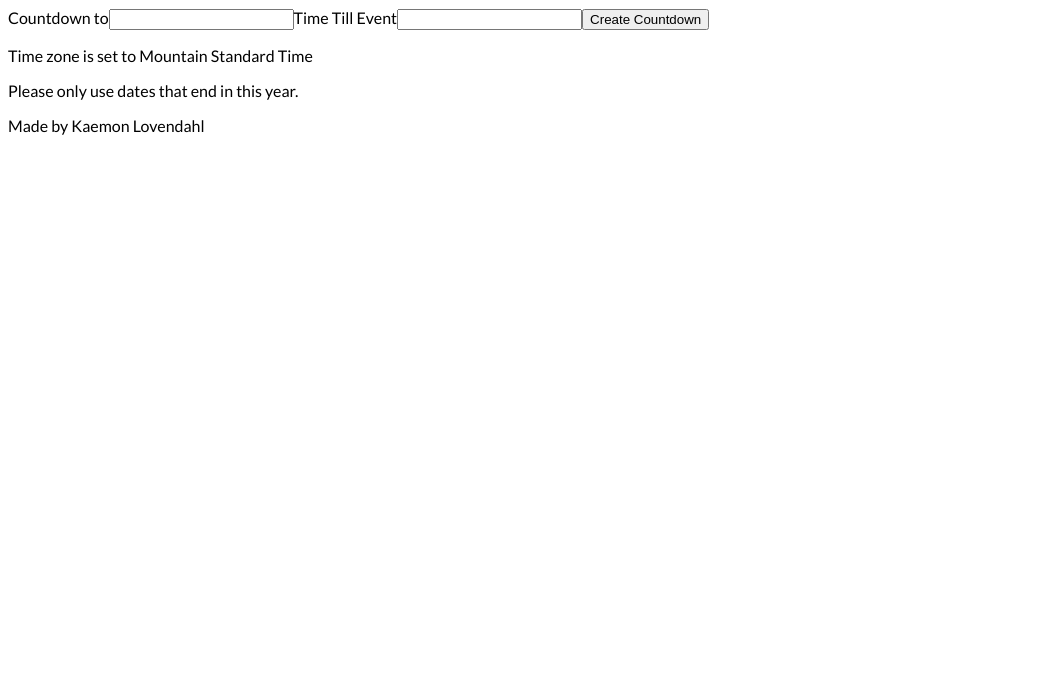
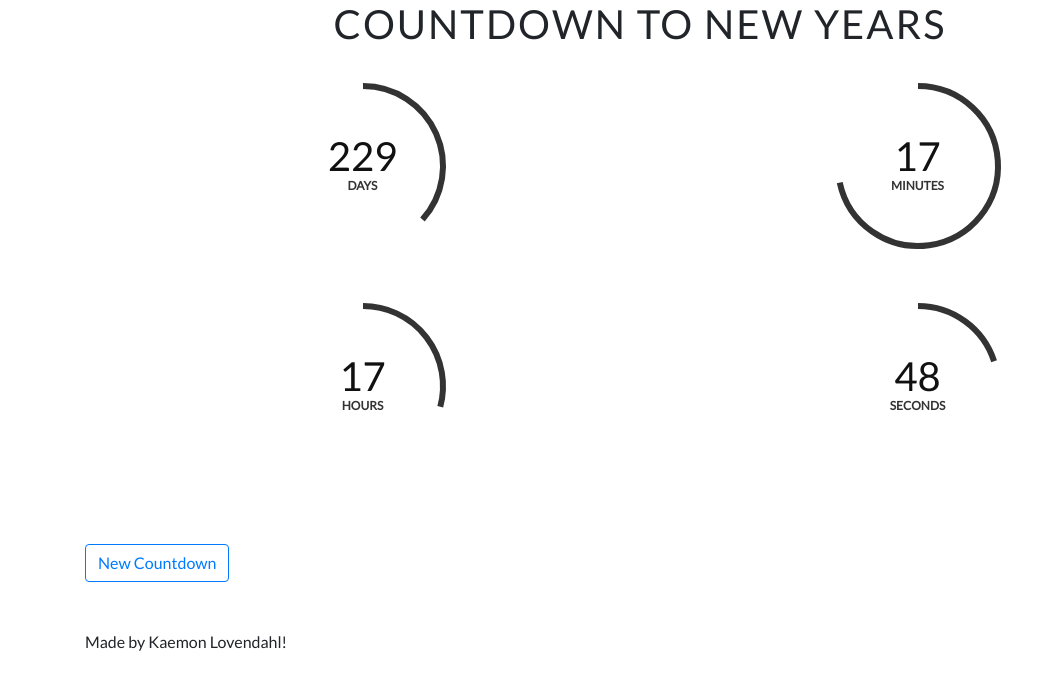
Before and after one commit to KaemonIsland/countdown-timer, a React (Create React App) app: page / in a window 1280 px wide. Shown: the top 688 px of the page, without its empty margins (0-1056 px from the left). Built offline with nearby package versions, Linux system fonts and the light colour scheme.

Commit message:
added formatting for Form, and for countdown presentation

```diff
--- a/package.json
+++ b/package.json
@@ -3,7 +3,6 @@
   "version": "0.1.0",
   "private": true,
   "dependencies": {
-    "bootstrap": "^4.3.1",
     "moment": "^2.24.0",
     "react": "^16.8.6",
     "react-dom": "^16.8.6",
--- a/public/index.html
+++ b/public/index.html
@@ -10,6 +10,7 @@
       user's mobile device or desktop. See https://developers.google.com/web/fundamentals/web-app-manifest/
     -->
     <link rel="manifest" href="%PUBLIC_URL%/manifest.json" />
+    <link href="https://stackpath.bootstrapcdn.com/bootstrap/4.3.1/css/bootstrap.min.css" rel="stylesheet" integrity="sha384-ggOyR0iXCbMQv3Xipma34MD+dH/1fQ784/j6cY/iJTQUOhcWr7x9JvoRxT2MZw1T" crossorigin="anonymous">
     <!--
       Notice the use of %PUBLIC_URL% in the tags above.
       It will be replaced with the URL of the `public` folder during the build.
@@ -34,5 +35,8 @@
       To begin the development, run `npm start` or `yarn start`.
       To create a production bundle, use `npm run build` or `yarn build`.
     -->
+    <script src="https://code.jquery.com/jquery-3.3.1.slim.min.js" integrity="sha384-q8i/X+965DzO0rT7abK41JStQIAqVgRVzpbzo5smXKp4YfRvH+8abtTE1Pi6jizo" crossorigin="anonymous"></script>
+    <script src="https://cdnjs.cloudflare.com/ajax/libs/popper.js/1.14.7/umd/popper.min.js" integrity="sha384-UO2eT0CpHqdSJQ6hJty5KVphtPhzWj9WO1clHTMGa3JDZwrnQq4sF86dIHNDz0W1" crossorigin="anonymous"></script>
+    <script src="https://stackpath.bootstrapcdn.com/bootstrap/4.3.1/js/bootstrap.min.js" integrity="sha384-JjSmVgyd0p3pXB1rRibZUAYoIIy6OrQ6VrjIEaFf/nJGzIxFDsf4x0xIM+B07jRM" crossorigin="anonymous"></script>
   </body>
 </html>
--- a/src/App.css
+++ b/src/App.css
@@ -15,10 +15,12 @@ h1 {
 }
 
 .countdown-wrapper {
-  display: flex;
+  display: grid;
   align-items: center;
   justify-content: center;
-  flex-wrap: wrap;
+  justify-items: center;
+  grid-template-columns: repeat(2, 1fr);
+  grid-template-rows: repeat(2, 1fr);
 }
 
 .countdown-item {
@@ -32,8 +34,8 @@ h1 {
   margin: 10px;
   padding-top: 10px;
   position: relative;
-  width: 100px;
-  height: 100px;
+  width: 200px;
+  height: 200px;
 }
 
 .countdown-item span {
@@ -47,6 +49,6 @@ h1 {
   position: absolute;
   top: 0;
   left: 0;
-  width: 100px;
-  height: 100px;
+  width: 200px;
+  height: 200px;
 }
--- a/src/App.js
+++ b/src/App.js
@@ -5,10 +5,10 @@ import { useToggle } from './useToggle';
 import Countdown from './Countdown';
 
 const App = () => {
-  const [form, toggleForm] = useToggle(true)
+  const [form, toggleForm] = useToggle(false)
   const [countdown, setCountdown] = useState({
     countdownTo: 'New Years',
-    timeTill: '01 01 2020, 12:00 pm'
+    timeTill: '01 01 2020, 12:00 am'
   })
 
   const createCountdown = (countdownTo, timeTill) => {
@@ -20,7 +20,7 @@ const App = () => {
   }
 
   return (
-    <div className="App">
+    <div className="App container">
       {
         form ?
           <CountdownForm createCountdown={createCountdown} /> :
@@ -30,9 +30,7 @@ const App = () => {
             toggleForm={toggleForm}
           />
       }
-      <p>Time zone is set to Mountain Standard Time</p>
-      <p>Please only use dates that end in this year.</p>
-      <p>Made by Kaemon Lovendahl</p>
+      <p>Made by Kaemon Lovendahl!</p>
     </div>
   );
 }
--- a/src/Circle.js
+++ b/src/Circle.js
@@ -37,8 +37,8 @@ const Circle = ({radius}) => {
       <path
         fill="none"
         stroke="#333"
-        strokeWidth="4"
-        d={describeArc(50, 50, 48, 0, radius)}
+        strokeWidth="6"
+        d={describeArc(100, 100, 80, 0, radius)}
         />
     </svg>
   )
--- a/src/Countdown.js
+++ b/src/Countdown.js
@@ -19,8 +19,8 @@ const Countdown = ({ countdownTo, timeTill, toggleForm }) => {
       const days = then.diff(now, 'days')
       return {
         days,
+        minutes: countdown.format('mm'),
         hours: countdown.format('HH') - 6,
-        minutes: countdown.format('mm'),
         seconds: countdown.format('ss')
       }
     })
@@ -48,8 +48,12 @@ const Countdown = ({ countdownTo, timeTill, toggleForm }) => {
             />
           ))
         }
-        <button type="reset" onClick={resetCountdown}>New Countdown</button>
       </div>
+      <button
+        type="reset"
+        className="btn btn-outline-primary mt-5 mb-5"
+        onClick={resetCountdown}
+      >New Countdown</button>
     </>
   )
 }
--- a/src/CountdownForm.js
+++ b/src/CountdownForm.js
@@ -24,13 +24,51 @@ const CountdownTimer = ({ createCountdown }) => {
   }
 
   return (
-    <form onSubmit={handleSubmit}>
-      <label>Countdown to</label>
-      <input name="countdownTo" onChange={handleChange} value={form.countdownTo} />
-      <label>Time Till Event</label>
-      <input name="timeTill" onChange={handleChange} value={form.timeTill} />
-      <button type="submit">Create Countdown</button>
-    </form>
+    <>
+      <h1>Countdown Till...</h1>
+      <form className="pb-5" onSubmit={handleSubmit}>
+        <div className="form-group">
+          <label>Countdown To...</label>
+          <input
+            type="text"
+            className="form-control"
+            id="countdownTo"
+            aria-describedby="countdownToHelp"
+            placeholder="What are we counting down to?"
+            name="countdownTo"
+            onChange={handleChange}
+            value={form.countdownTo} />
+          <small id="countdownToHelp" className="form-text text-muted">
+            Countdown to will look like "Countdown to <strong>Your Text</strong>"
+          </small>
+        </div>
+
+        <div className="form-group">
+          <label>Time Till Event</label>
+          <input
+            type="text"
+            className="form-control"
+            id="timeTill"
+            aria-describedby="dateFormat"
+            name="timeTill"
+            onChange={handleChange}
+            value={form.timeTill} />
+          <small id="dateFormat" className="form-text text-muted">
+          Dates <strong>must</strong> be in the format of "MM DD YYYY, HH:MM am". i.e. "New Years" would be "01 01 2020, 12:00 am"
+          </small>
+        </div>
+
+        <button
+          className="btn btn-outline-primary"
+          type="submit"
+        >Create Countdown</button>
+      </form>
+
+      <div className="alert alert-warning" role="alert">
+        <p>The time zone is automatically set to Mountain Standard Time</p>
+        <p>Please only use dates that end in this year</p>
+      </div>
+    </>
   )
 }
 
```
Also changed, not shown: 1 other file (tests, documents, lock files or other folders).
